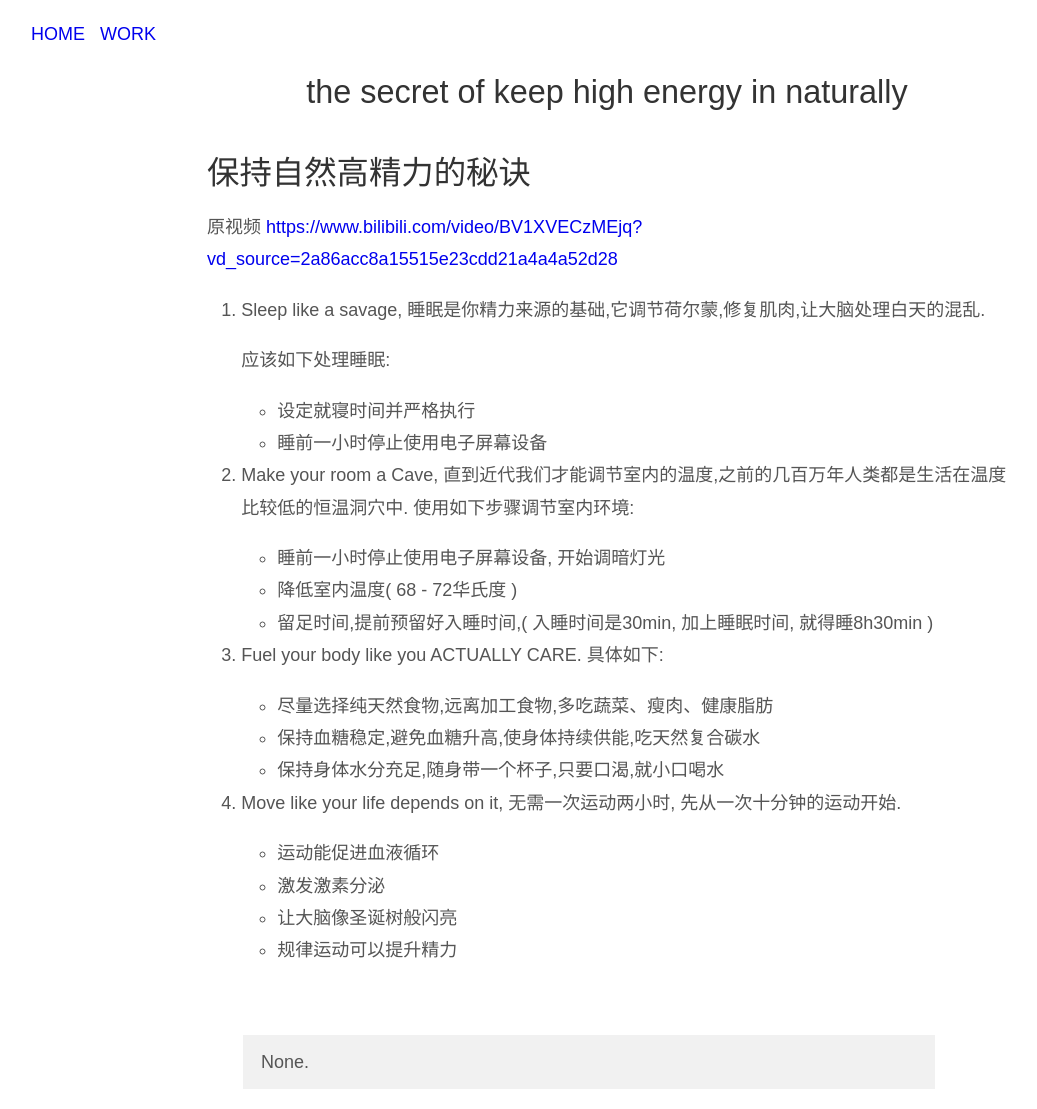
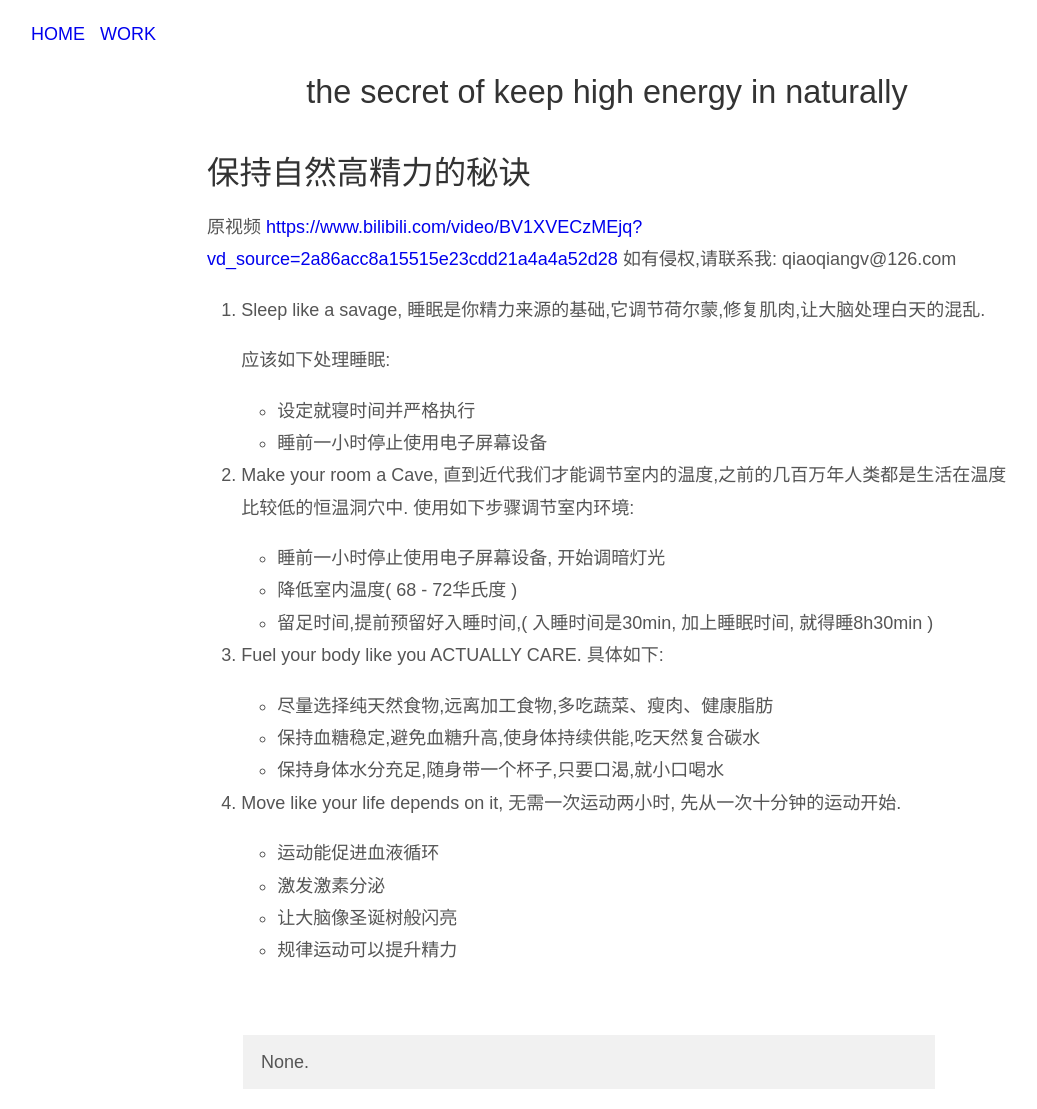
Before and after one commit to qiaoqiangv/qiaoqiangv.github.io, a Jekyll site: the page built from _posts/2025-05-20-the-secret-of-keep-high-energy-in-naturally.md, in a window 1280 px wide. Shown: the whole page, without its empty margins (33-1070 px from the left). Built offline with Jekyll 4.4.1, drawn with Linux system fonts in a browser that asks for light colours.

Commit message:
modified 2025-04-28 and 2025-05-20 post and added infringement(qin-quan) notice

```diff
--- a/_posts/2025-05-20-the-secret-of-keep-high-energy-in-naturally.md
+++ b/_posts/2025-05-20-the-secret-of-keep-high-energy-in-naturally.md
@@ -8,6 +8,7 @@ tags: [life, healthy]
 # 保持自然高精力的秘诀
 
 原视频 <https://www.bilibili.com/video/BV1XVECzMEjq?vd_source=2a86acc8a15515e23cdd21a4a4a52d28>
+如有侵权,请联系我: qiaoqiangv@126.com
 
 1. Sleep like a savage, 睡眠是你精力来源的基础,它调节荷尔蒙,修复肌肉,让大脑处理白天的混乱.
 
```
Also changed, not shown: _posts/2025-04-28-how-to-read-a-book.md (+1 -0 lines).
